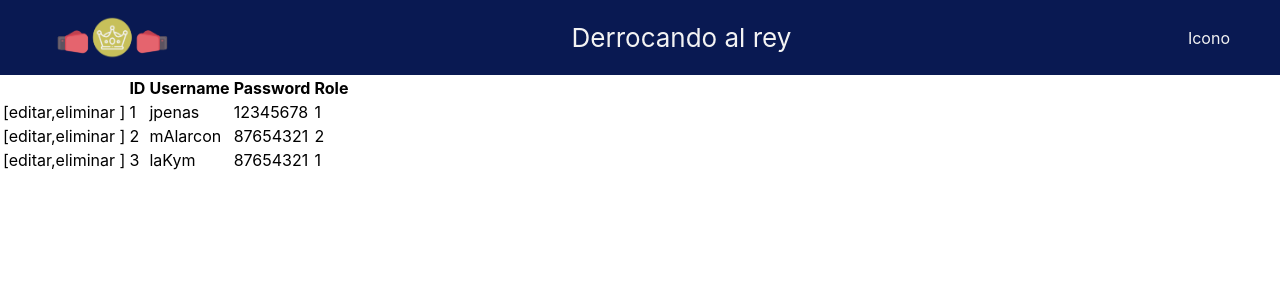
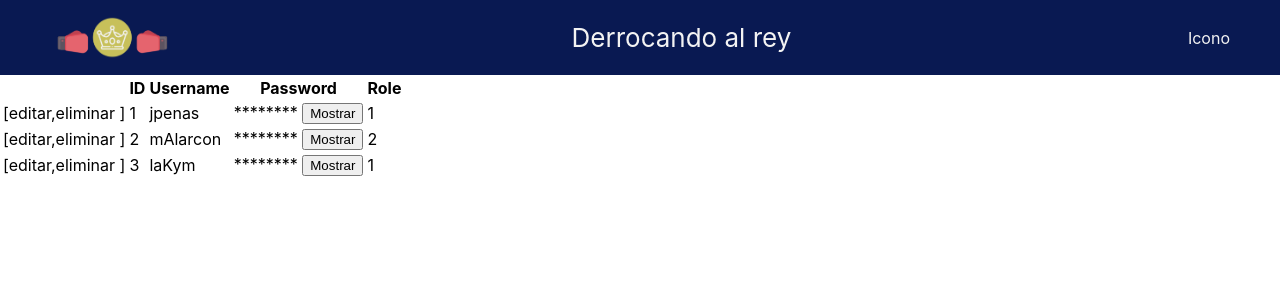
Before and after one commit to utrujillo/tecProgra, a React (Create React App) app in the folder unidadIII/drey_app/: page /users in a window 1280 px wide. Shown: the top 300 px of the page. Built offline with nearby package versions, Linux system fonts and the light colour scheme.

Commit message:
cambio 10:35

```diff
--- a/unidadIII/drey_app/src/pages/Users/index.js
+++ b/unidadIII/drey_app/src/pages/Users/index.js
@@ -18,6 +18,13 @@ const Users = () => {
   // }, [] )
 
   const navigate = useNavigate()
+
+  const [shown, setShown] = useState(false);
+      const switchShown = () => setShown(!shown);
+  const [password, setPassword] = useState(false);
+  const onChange = ({ currentTarget }) => setPassword(currentTarget.value);
+  //operador ternario
+
   const [ users, setUsers ] = useState([])
 
   const loadUsers = () => {
@@ -61,7 +68,7 @@ const Users = () => {
                   </td>
                   <td>{ user.id }</td>
                   <td>{ user.username }</td>
-                  <td>{ user.password }</td>
+                  <td>{ password ? user.password :'********' } <button onClick={()=>setPassword(!password)}>{shown ? 'Ocultar' : 'Mostrar'}</button></td>
                   <td>{ user.role_id }</td>
                 </tr>
               )
```
